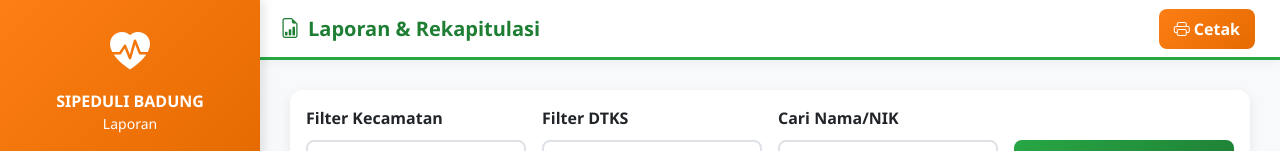
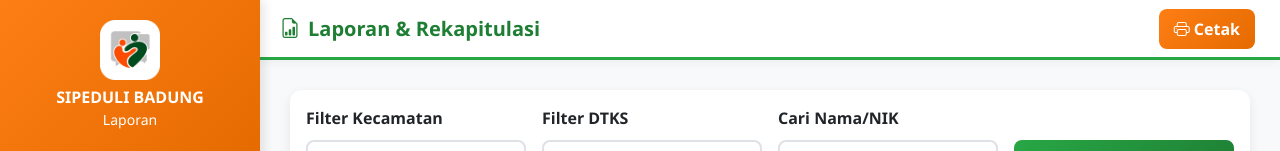
Before and after one commit to badungkab/sipedulibadung, a plain HTML site: page laporan.html in a window 1280 px wide. Shown: the top 151 px of the page. Drawn offline with nearby package versions, Linux system fonts and the light colour scheme; no server answers.

Commit message:
Update laporan.html

```diff
--- a/laporan.html
+++ b/laporan.html
@@ -107,7 +107,7 @@
     <!-- Sidebar -->
     <div class="sidebar" id="sidebar">
         <div class="sidebar-header">
-            <i class="bi bi-heart-pulse-fill"></i>
+            <img src="assets/img/sipeduli-logo.png" alt="Logo" style="width: 60px; height: 60px;">
             <h6 class="fw-bold mt-2">SIPEDULI BADUNG</h6>
             <small>Laporan</small>
         </div>
```
